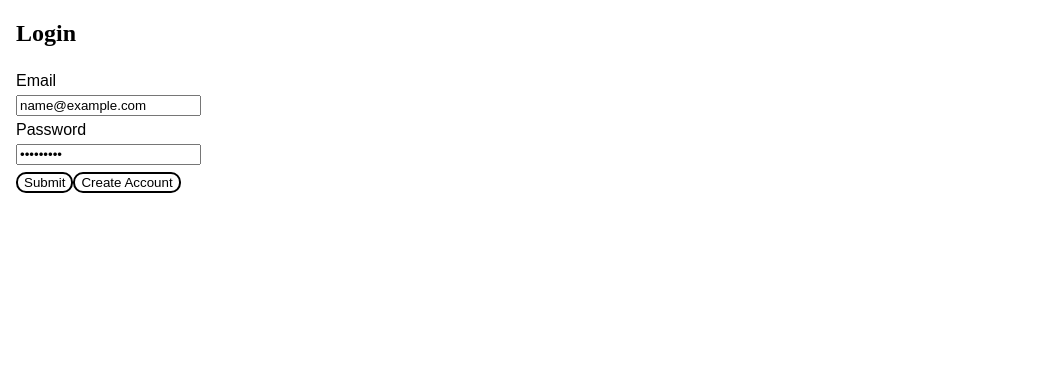
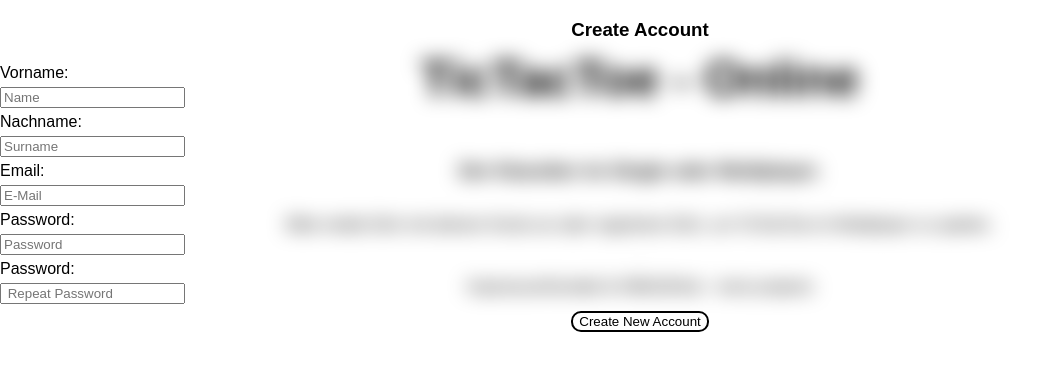
Before and after one commit to jonaspg08/login_test_version, a Vue app in the folder FrontEnd/: page / in a window 1280 px wide. Both pictures are taken after typing "name@example.com", "Sample123" into the empty fields and a click on the button "Create Account". Shown: the top 370 px of the page, without its empty margins (0-1056 px from the left). Built offline with nearby package versions, Linux system fonts and the light colour scheme.

Commit message:
styling_1

```diff
--- a/FrontEnd/src/App.vue
+++ b/FrontEnd/src/App.vue
@@ -11,17 +11,20 @@ const overlayLogin = ref(false);
 </script>
 
 <template>
-  <header>
-    <div>
-      <ValidUser v-if="!useStore.user" />
-      <Game v-if="useStore.user" />
-    </div>
+      <ValidUser v-if="!useStore.activeUser._id" />
+      <Game v-if="useStore.activeUser._id" />
+      <hr>
+      <div class="footer">
+        <span>Impressum</span>
+        <span>Kontakt & Hilfe</span>
+        <span>GitHub - more projects</span>
+      </div>
 
-  <!-- <nav>
+
+    <!-- <nav>
         <RouterLink to="/">Home</RouterLink>
         <RouterLink to="/about">About</RouterLink>
       </nav> -->
-  </header>
 
   <!-- <RouterView /> -->
 </template>
--- a/FrontEnd/src/assets/main.css
+++ b/FrontEnd/src/assets/main.css
@@ -1,5 +1,11 @@
 body {
   margin: 1rem;
+  font-family: Arial, Helvetica, sans-serif;
+}
+#app {
+  display: flex;
+  flex-direction: column;
+  align-items: center;
 }
 
 input {
@@ -20,9 +26,15 @@ button:hover {
 
 label {
   display: flex;
-  font-family: Arial, Helvetica, sans-serif;
   padding-top: 5px;
   padding-bottom: 5px;
+  align-content: center;
+}
+
+.footer {
+  display: flex;
+  padding: 10px 15px;
+  justify-content: space-between;
 }
 
 .overlayActive {
@@ -39,3 +51,11 @@ label {
 .overlayPause {
   visibility: hidden;
 }
+
+
+
+h1 {
+  font-size: 50px;
+  text-align: center;
+
+}
--- a/FrontEnd/src/components/CreateNewUser.vue
+++ b/FrontEnd/src/components/CreateNewUser.vue
@@ -3,13 +3,12 @@ import { useCounterStore } from '../stores/counter';
 import { ref } from 'vue'
 
 const useStore = useCounterStore();
-const overlayLogin = ref(false);
 const password2 = ref();
 
 </script>
 
 <template>
-<div :class='overlayLogin ? "overlayActive" : "overlayPause"'>
+<div :class='useStore.overlayLogin ? "overlayActive" : "overlayPause"'>
         <h3>Create Account</h3>
         <label>
           Vorname:
@@ -32,8 +31,7 @@ const password2 = ref();
         </label>
         <input type="password" v-model="password2" required placeholder=" Repeat Password" />
         <button v-if="password2 === useStore.createAnUser.password" @click.prevent="useStore.registerUser"
-          @click="overlayLogin = false">Create New
-          Account
+          @click="useStore.overlayLogin = false">Create New Account
         </button>
       </div>
 </template>
--- a/FrontEnd/src/components/Login.vue
+++ b/FrontEnd/src/components/Login.vue
@@ -3,7 +3,6 @@ import { useCounterStore } from '../stores/counter';
 import { ref } from 'vue'
 
 const useStore = useCounterStore();
-const overlayLogin = ref(false);
 
 </script>
 
@@ -13,12 +12,12 @@ const overlayLogin = ref(false);
         <label>
           Email
         </label>
-        <input type="email" v-model="useStore.localUser.email" required placeholder="example@email.com" />
+        <input type="email" v-model="useStore.currentUser.email" required placeholder="example@email.com" />
         <label>
           Password
         </label>
-        <input type="password" v-model="useStore.localUser.password" required placeholder="Password"/>
+        <input type="password" v-model="useStore.currentUser.password" required placeholder="Password"/>
         <button @click.prevent="useStore.login">Submit</button>
-        <button @click.prevent="overlayLogin = true">Create Account</button>
+        <button @click.prevent="useStore.overlayLogin = true">Create Account</button>
       </form>
 </template>
--- a/FrontEnd/src/components/ValidUser.vue
+++ b/FrontEnd/src/components/ValidUser.vue
@@ -1,10 +1,17 @@
 <script setup>
 import Login from './Login.vue'
 import CreateNewUser from './CreateNewUser.vue'
+import { useCounterStore } from '../stores/counter.js'
+
+const useStore = useCounterStore();
+
 
 </script>
 
 <template>
-    <Login />
-    <CreateNewUser />
+    <h1>TicTacToe - Online</h1>
+    <h3>Der Klassiker im Single oder Mutliplayer.</h3>
+    <p>Bitte melde Dich mit deinem Konto an oder registriere Dich, um TicTacToe im Multiplayer zu spielen.</p>
+    <Login v-if="!useStore.overlayLogin"/>
+    <CreateNewUser v-if="useStore.overlayLogin"/>
 </template>
--- a/FrontEnd/src/stores/counter.js
+++ b/FrontEnd/src/stores/counter.js
@@ -3,28 +3,29 @@ import { defineStore } from 'pinia'
 
 
 export const useCounterStore = defineStore('counter', () => {
-  const localUser = ref({})
+  const currentUser = ref({})
   const anwserFromBackEnd = ref()
-  const user = ref (false)
+  const activeUser = ref (false)
   const createAnUser = ref({})
+  const overlayLogin = ref(false)
 
   function login() {
-    console.log(localUser.value)
+    console.log(currentUser.value)
     fetch("http://localhost:9002/login", {
       method: "POST",
       headers: { "content-Type": "application/json" },
-      body: JSON.stringify(localUser.value)
+      body: JSON.stringify(currentUser.value)
     })
       .then((response) => response.json())
       .then((data) => {
         anwserFromBackEnd.value = data;
-        user.value = data;
+        activeUser.value = data;
       })
   }
 
   function registerUser() {
     console.log(createAnUser.value)
-    fetch("http://localhost:9002/createUser", {
+    fetch("http://localhost:9002/createAnUser", {
       method: "POST",
       headers: { "content-Type": "application/json" },
       body: JSON.stringify(createAnUser.value)
@@ -35,12 +36,14 @@ export const useCounterStore = defineStore('counter', () => {
       })
   }
 
+
   return {
-    localUser,
+    currentUser,
     anwserFromBackEnd,
     createAnUser,
     login,
     registerUser,
-    user
+    activeUser,
+    overlayLogin
   }
 })
```
Also changed, not shown: 2 other files (tests, documents, lock files or other folders).
